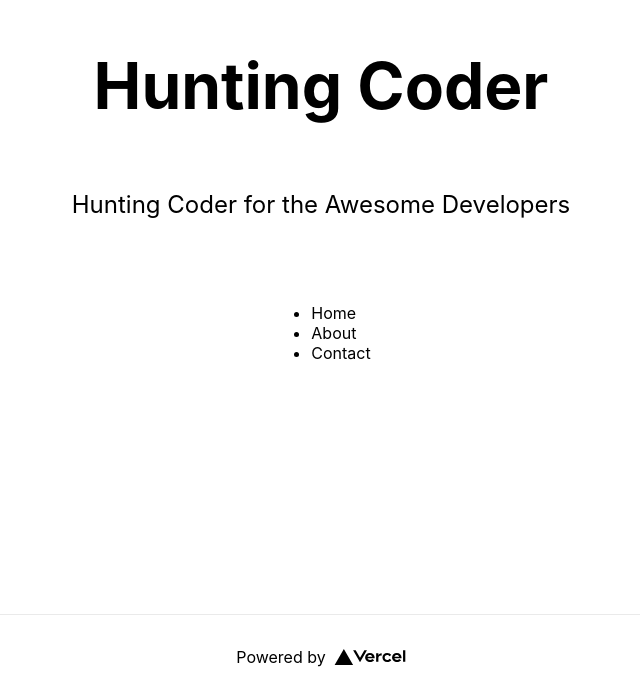
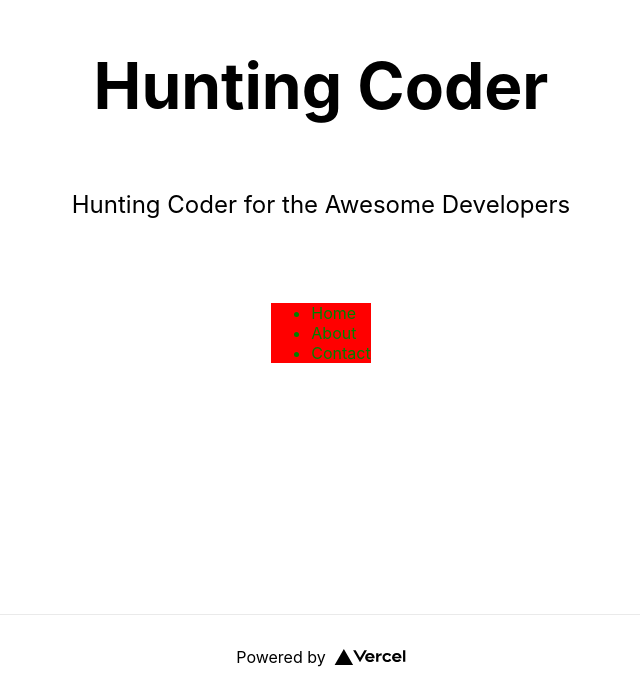
Before and after one commit to programwithabhi33/my-next-js-app, a Next.js app: page / in a window 1280 px wide. Shown: the part 186-885 px from the top of the page, without its empty margins (319-959 px from the left). Built offline with nearby package versions, Linux system fonts and the light colour scheme.

Commit message:
Understand the how the module css work in the next.js

```diff
--- a/pages/index.js
+++ b/pages/index.js
@@ -22,7 +22,7 @@ export default function Home() {
          Hunting Coder for the  Awesome Developers
         </p>
         <nav>
-          <ul>
+          <ul className={`${styles.abhi} ${styles.abhi2}`}>
             <Link href='/'><a><li>Home</li></a></Link>
             <Link href='/about'><a><li>About</li></a></Link>
             <Link href='/contact'><a><li>Contact</li></a></Link>
--- a/styles/Home.module.css
+++ b/styles/Home.module.css
@@ -84,6 +84,12 @@
   transition: color 0.15s ease, border-color 0.15s ease;
   max-width: 300px;
 }
+.abhi{
+  background: red;
+}
+.abhi2{
+  color: green;
+}
 
 .card:hover,
 .card:focus,
```
